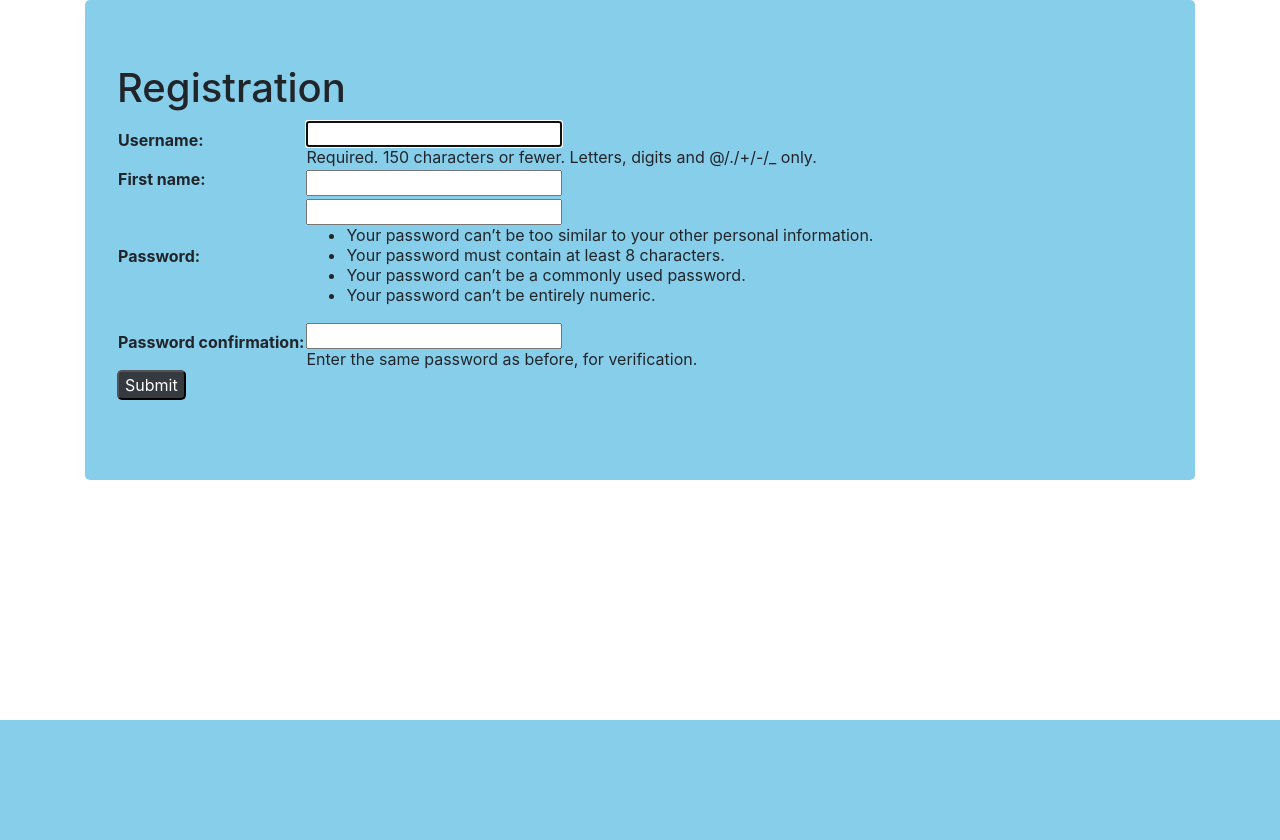
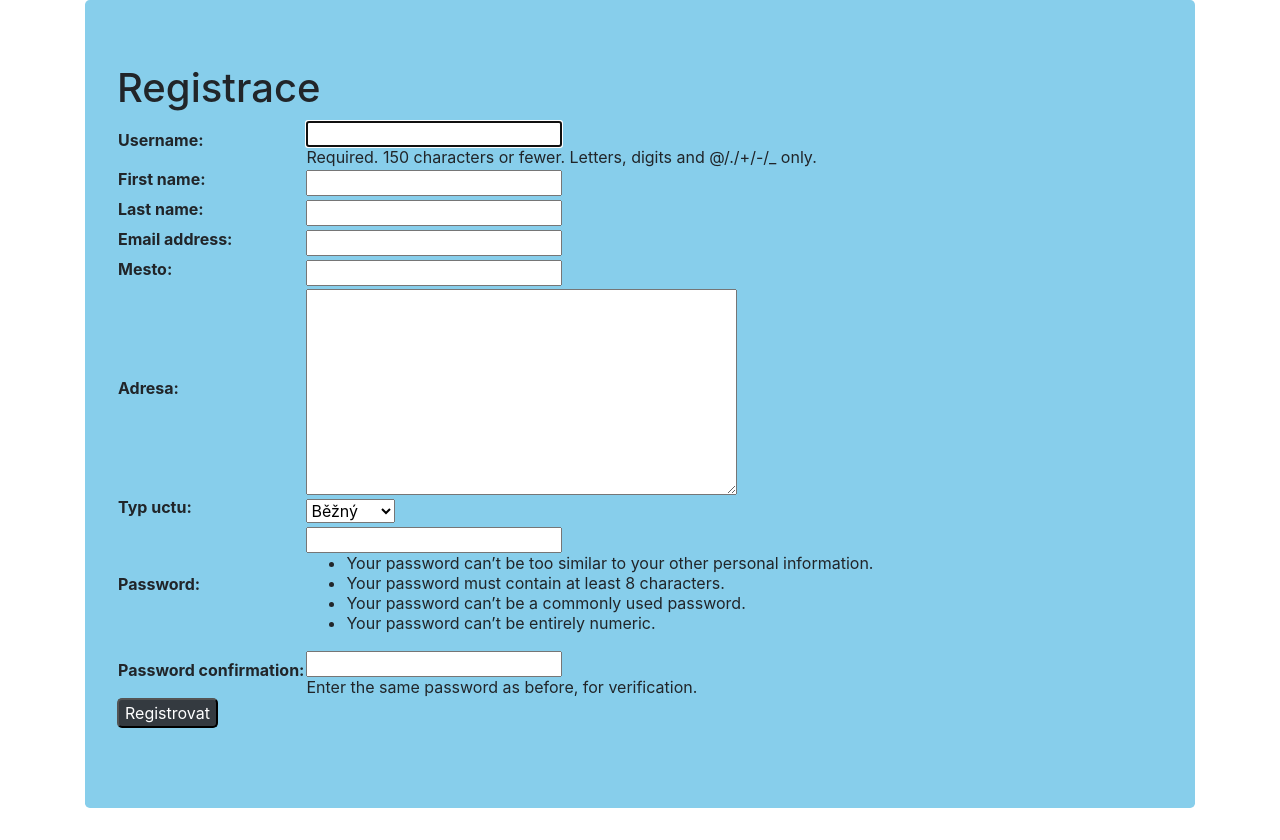
Before and after one commit to Chairman219/Auction_web_site, a Django app: page /sign-up/ in a window 1280 px wide. Shown: the part 80-920 px from the top of the page. Before the commit the page ends 800 px from the top, so only its background shows below. Run offline with Django 4.2, Linux system fonts and the light colour scheme; some libraries are stand-ins or nearby versions.

Commit message:
feat: registrace

```diff
--- a/auction/models.py
+++ b/auction/models.py
@@ -1,11 +1,31 @@
 from django.template.defaultfilters import default
 from django.utils import timezone
 
-from django.contrib.auth.models import User
+from django.contrib.auth.models import User, AbstractUser
 from django.db import models
-from django.db.models import Model, TextField, ForeignKey, CASCADE, DateTimeField, DecimalField, IntegerField, BooleanField, CharField, ImageField
+from django.db.models import Model, TextField, ForeignKey, CASCADE, DateTimeField, DecimalField, IntegerField, \
+    BooleanField, CharField, ImageField, ManyToManyField
 
 
+class CustomUser(AbstractUser):
+    mesto = CharField(max_length=100)
+    adresa = TextField()  # You can also split this into separate fields for street, house number, and postal code.
+    datum_vytvoreni_uctu = DateTimeField(default=timezone.now)
+    is_active = models.BooleanField(default=False)
+
+
+    TYP_UCTU = [
+        ('BEZNY', 'Běžný'),
+        ('PREMIUM', 'Premium'),
+    ]
+    typ_uctu = CharField(max_length=10, choices=TYP_UCTU, default='BEZNY')
+
+    groups = ManyToManyField('auth.Group',related_name='customuser_set', blank=True)
+
+    user_permissions = ManyToManyField('auth.Permission', related_name='customuser_set', blank=True)
+
+    def __str__(self):
+        return self.username
 
 class Kategorie(Model):
     nazev = CharField(max_length=100)
--- a/auction/templates/accounts/sign_up.html
+++ b/auction/templates/accounts/sign_up.html
@@ -1,10 +1,10 @@
 {% extends "hlavni_stranka.html" %}
 
 {% block content %}
-    <h1>Registration</h1>
-  <form method="post">
-    {% csrf_token %}
-    <table>{{ form }}</table>
-    <input type="submit" value="Submit" style="background-color: #343a40; color: white; border-radius: 5px">
-  </form>
+    <h1>Registrace</h1>
+    <form method="post">
+        {% csrf_token %}
+        <table>{{ form }}</table>
+        <input type="submit" value="Registrovat" style="background-color: #343a40; color: white; border-radius: 5px">
+    </form>
 {% endblock %}
--- a/auction/views.py
+++ b/auction/views.py
@@ -10,8 +10,8 @@ from aukce.forms import BidForm, SignUpForm, AukceForm
 
 
 class SignUpView(CreateView):
+    form_class = SignUpForm
     template_name = "accounts/sign_up.html"
-    form_class = SignUpForm
     success_url = reverse_lazy("hlavni_stranka")
 
 
--- a/aukce/forms.py
+++ b/aukce/forms.py
@@ -2,17 +2,19 @@ from django import forms
 from django.contrib.auth.forms import UserCreationForm
 from django.forms import ModelForm
 
-from auction.models import Bid, Aukce
+from auction.models import Bid, Aukce, CustomUser
 
 class SignUpForm(UserCreationForm):
-
-  class Meta(UserCreationForm.Meta):
-    fields = ["username", "first_name"]
+    class Meta(UserCreationForm.Meta):
+        model = CustomUser
+        fields = ["username", "first_name", "last_name", "email", "mesto", "adresa", "typ_uctu"]
 
     def save(self, commit=True):
-      self.instance.is_active = False # výběr toho zda jsou nově vytvořené účty uživatelů ihned aktivní nebo ne, False = ne True = ano
-      return super().save(commit)
-
+        user = super().save(commit=False)
+        user.is_active = False
+        if commit:
+            user.save()
+        return user
 class BidForm(ModelForm):
     class Meta:
         model = Bid
```
